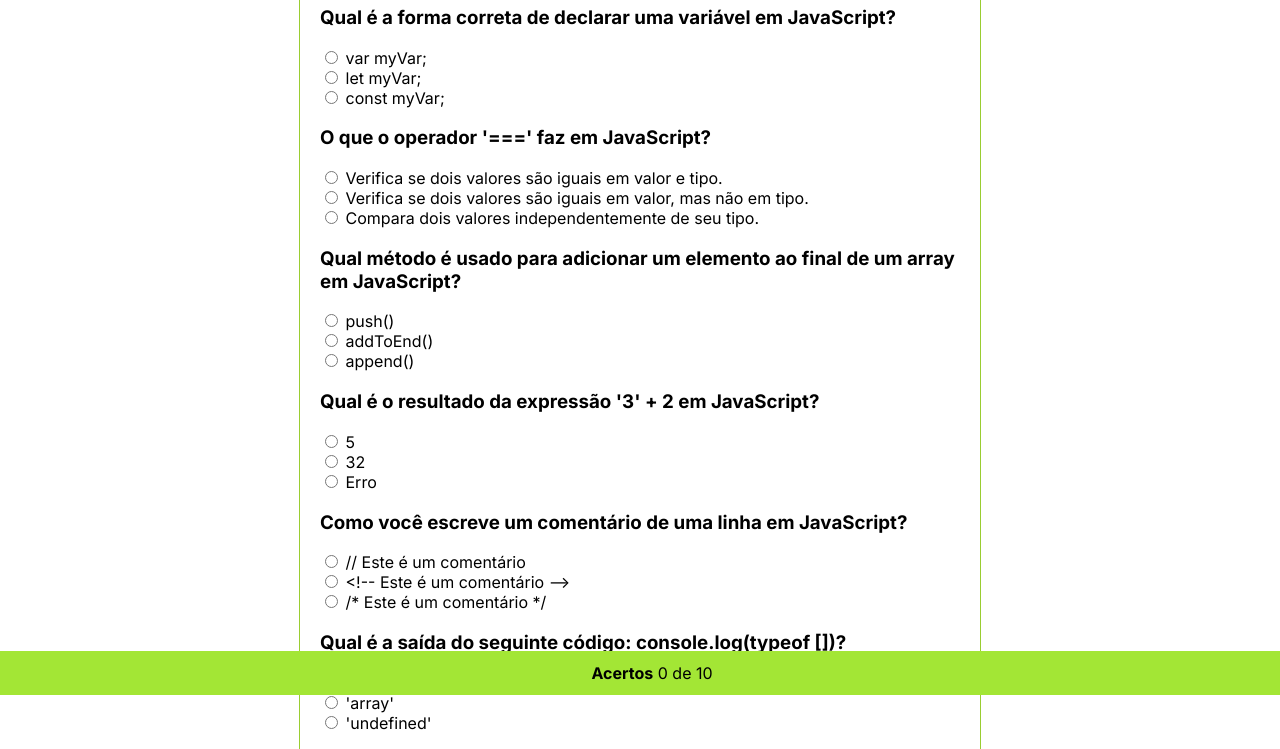
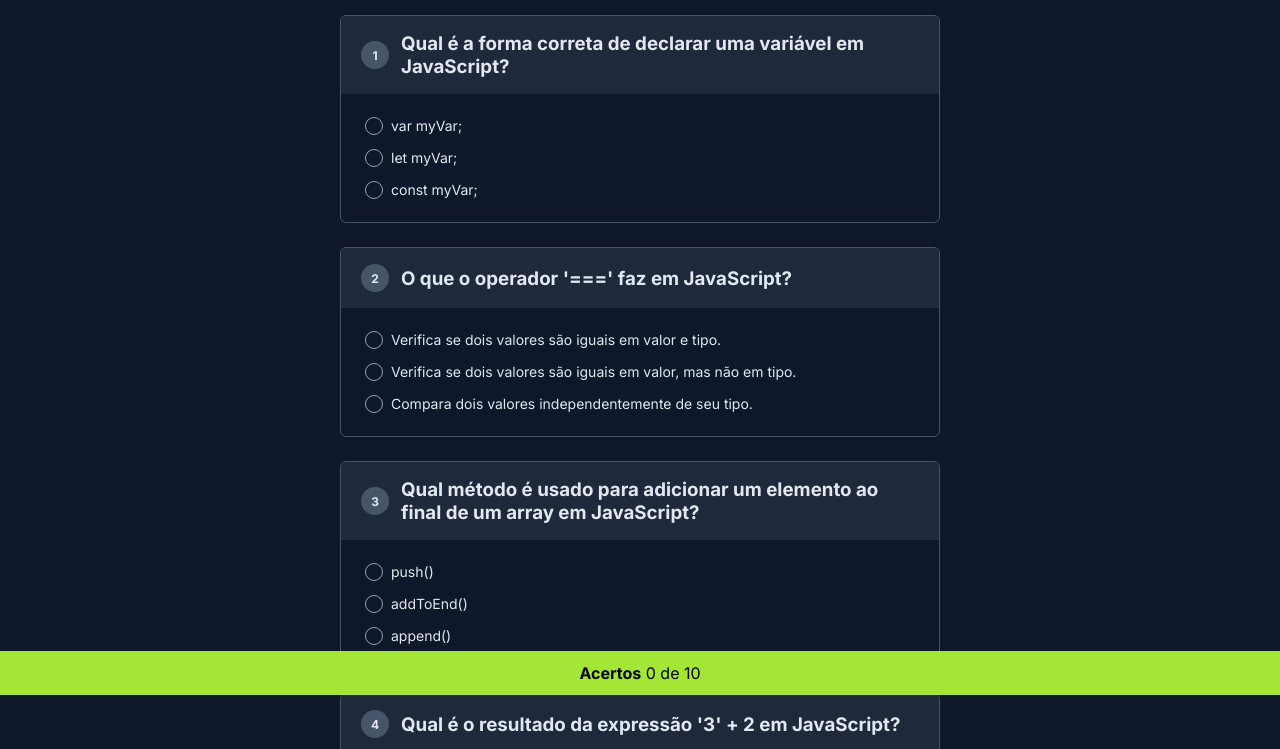
Before and after one commit to anagloria22/aulas-rckst, a plain HTML site: page perguntas/perguntas.html in a window 1280 px wide. Shown: the part 105-854 px from the top of the page. Drawn offline with Linux system fonts and the light colour scheme.

Commit message:
Update style.css

```diff
--- a/perguntas/style.css
+++ b/perguntas/style.css
@@ -3,6 +3,9 @@
 @import url('https://fonts.googleapis.com/css2?family=Inter:wght@400;600;700&display=swap');
 
 *, :root{
+    margin: 0;
+    padding: 0;
+    box-sizing: border-box;
     font-family: 'Inter', sans-serif;
     font-synthesis: none;
     text-rendering: optimizeLegibility;
@@ -11,11 +14,107 @@
     -webkit-text-size-adjust: 100%;
 }
 
+body {
+    background-color: #0f172a;
+}
+
 main {
     padding: 20px;
-    border: 1px solid yellowgreen;
     max-width: 640px;
     margin: 0 auto 64px;
+}
+
+header {
+    margin-top: 64px;
+    padding-bottom: 24px;
+    border-bottom: 1px solid #334155;
+}
+
+main h1 {
+    margin-top: 24px;
+    font-size: 30px;
+    color: #f1f5f9;
+    padding-bottom: 15px;
+    border-bottom: 0.1px solid #f1f5f9;
+}
+
+#quiz {
+    counter-reset: quiz-item;
+}
+
+.quiz-item {
+    margin-top: 24px;
+    border: 1px solid #475569;
+    border-radius: 6px;
+    overflow: hidden;
+}
+
+.quiz-item h3 {
+    padding: 16px 20px;
+    color: #e2e8f0;
+    display: flex;
+    align-items: center;
+    gap: 12px;
+    background-color: #1e293b;
+}
+
+.quiz-item h3:before {
+    counter-increment: quiz-item;
+    content: counter(quiz-item);
+    background-color: #475569;
+    width: 28px;
+    height: 28px;
+    font-size: 12px;
+    border-radius: 50%;
+    display: flex;
+    align-items: center;
+    justify-content: center;
+    flex-shrink: 0;
+}
+
+.quiz-item dl {
+    padding: 20px 24px;
+    display: grid;
+    gap: 8px;
+}
+
+.quiz-item dl dt {
+    font-size: 14px;
+    line-height: 24px;
+    letter-spacing: 0;
+
+    display: flex;
+    align-items: center;
+    gap: 8px;
+
+    color: #e2e8f0;
+}
+
+input {
+    all: unset;
+    border: 1px solid #94a3b8;
+    width: 16px;
+    height: 16px;
+
+    border-radius: 50%;
+
+    display: flex;
+    align-items: center;
+    justify-content: center;
+    flex-shrink: 0;
+}
+
+input:checked {
+    border: 1px solid #a3e635;
+}
+
+input:checked:before {
+    content: "";
+    width: 10px;
+    height: 10px;
+
+    background-color: #a3e635;
+    border-radius: 50%;
 }
 
 #acertos {
```
